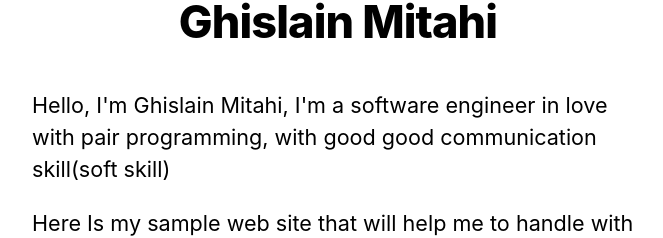
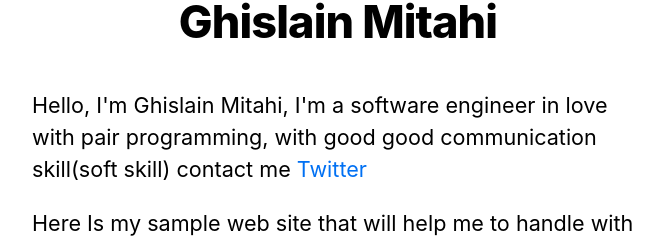
Before and after one commit to GhislainMitahi/nextjs-blog, a Next.js app: page / in a window 1280 px wide. Shown: the part 221-459 px from the top of the page, without its empty margins (302-965 px from the left). Built offline with nearby package versions, Linux system fonts and the light colour scheme.

Commit message:
update index file

```diff
--- a/pages/index.js
+++ b/pages/index.js
@@ -10,11 +10,11 @@ export default function Home() {
       </Head>
       <section className={utilStyles.headingMd}>
         <p>Hello, I'm Ghislain Mitahi, I'm a software engineer in love
-          with pair programming, with good good communication skill(soft skill)  </p>
+          with pair programming, with good good communication skill(soft skill) contact me <a href="https://twitter.com/GMitahi">Twitter</a></p>
         <p>
           Here Is my sample web site that will help me
           to handle with Next.js and start make serious webSite in few up coming days.
-__🙂 happy to hear that from you my friend Ghislain Mitahi, Let's grow, Free way in front of us !!!
+          __🙂 happy to hear that from you my friend Ghislain Mitahi, Let's grow, Free way in front of us !!!
         </p>
       </section>
     </Layout>
```
